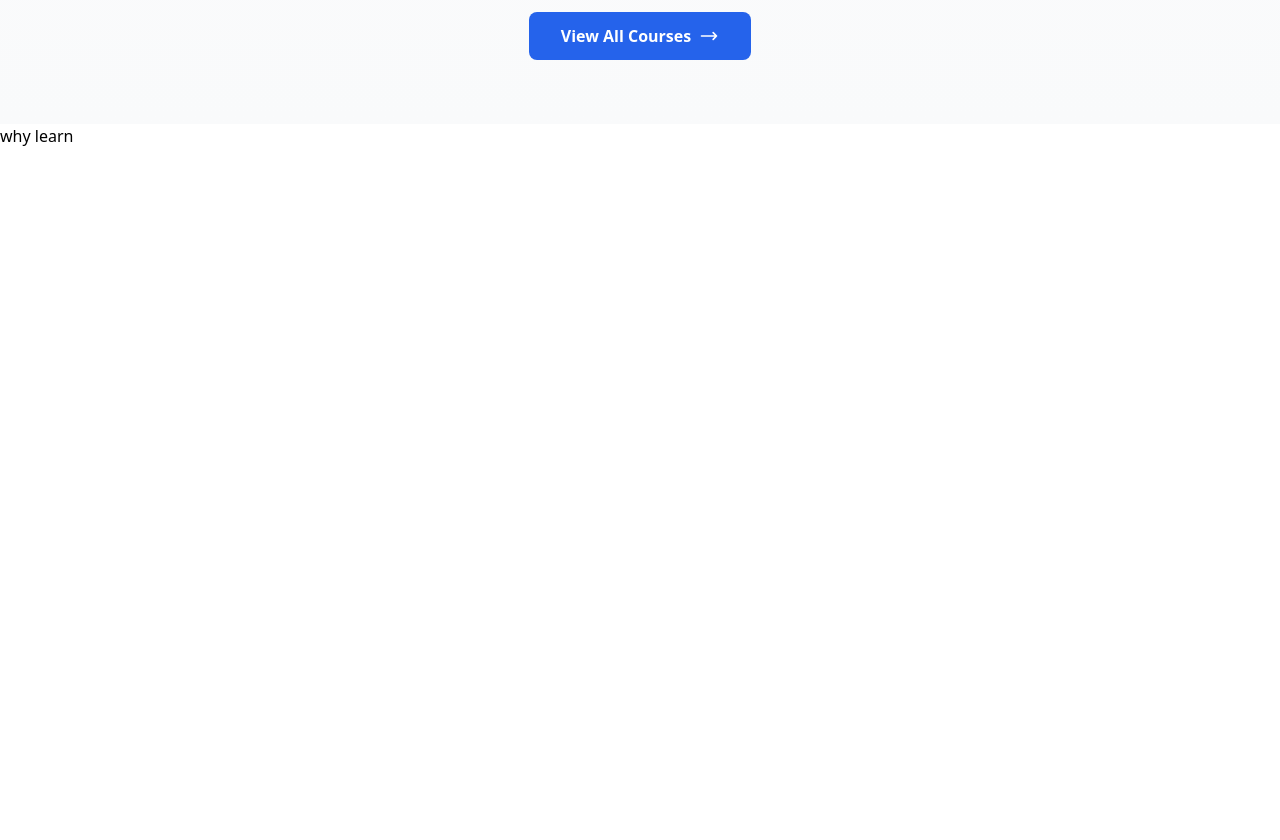
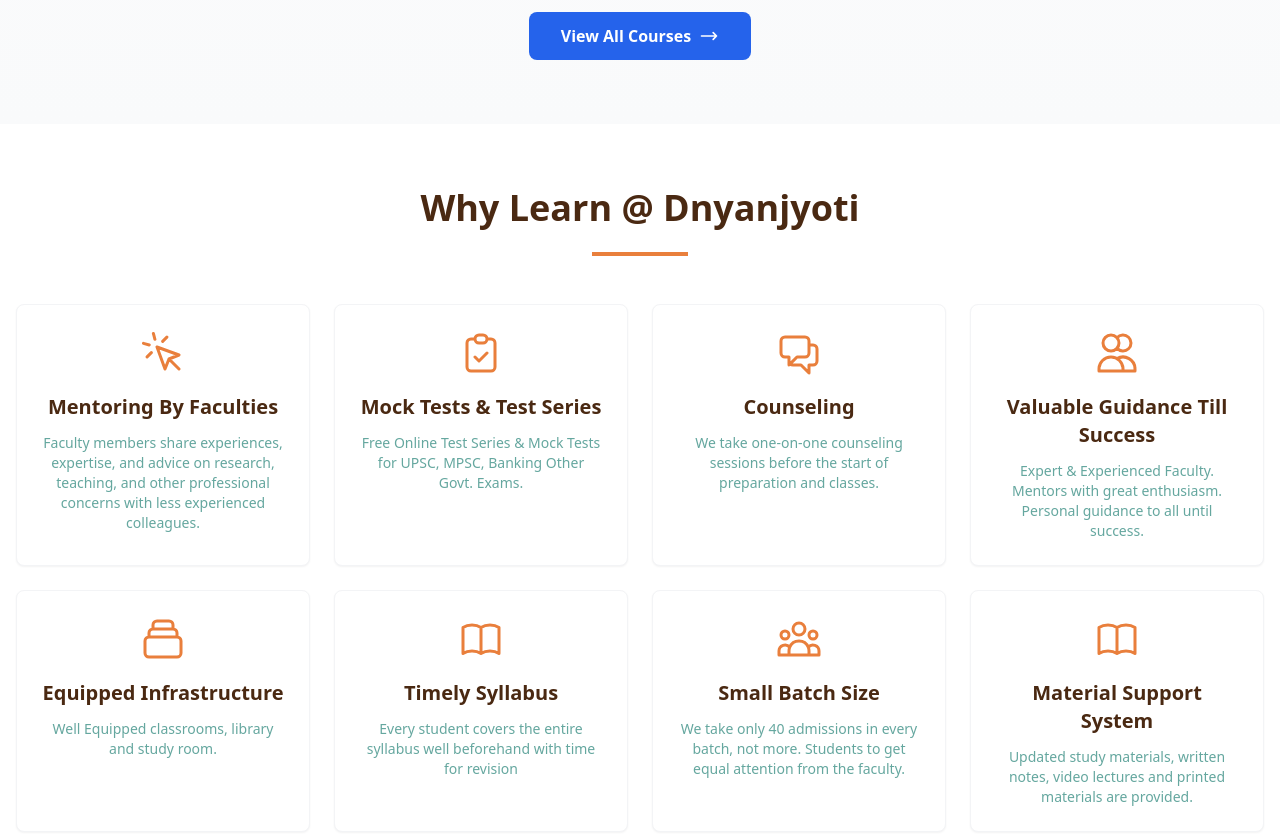
Before and after one commit to mdamir-012/dnyanjyoti-landing-page, a React (Create React App) app in the folder my-app/: page / in a window 1280 px wide. Shown: the part 1920-2760 px from the top of the page. Before the commit the page ends 2068 px from the top, so only its background shows below. Built offline with nearby package versions, Linux system fonts and the light colour scheme.

Commit message:
added whyLearn and showing completely fine on ui

```diff
--- a/my-app/src/Components/WhyLearn/WhyLearn.jsx
+++ b/my-app/src/Components/WhyLearn/WhyLearn.jsx
@@ -1,10 +1,142 @@
-import React from 'react'
-
+import React from 'react';
+const features = [
+  {
+    id: 1,
+    icon: (
+      <svg className="w-12 h-12 text-coral-500" viewBox="0 0 24 24" fill="none" stroke="currentColor">
+        <path d="M15 15l-2 5L9 9l11 4-5 2zm0 0l5 5M7.188 2.239l.777 2.897M5.136 7.965l-2.898-.777M13.95 4.05l-2.122 2.122m-5.657 5.656l-2.12 2.122" strokeLinecap="round" strokeLinejoin="round" strokeWidth="1.5"/>
+      </svg>
+    ),
+    title: "Mentoring By Faculties",
+    description: "Faculty members share experiences, expertise, and advice on research, teaching, and other professional concerns with less experienced colleagues."
+  },
+  {
+    id: 2,
+    icon: (
+      <svg className="w-12 h-12 text-coral-500" viewBox="0 0 24 24" fill="none" stroke="currentColor">
+        <path d="M9 5H7a2 2 0 00-2 2v12a2 2 0 002 2h10a2 2 0 002-2V7a2 2 0 00-2-2h-2M9 5a2 2 0 002 2h2a2 2 0 002-2M9 5a2 2 0 012-2h2a2 2 0 012 2m-6 9l2 2 4-4" strokeLinecap="round" strokeLinejoin="round" strokeWidth="1.5"/>
+      </svg>
+    ),
+    title: "Mock Tests & Test Series",
+    description: "Free Online Test Series & Mock Tests for UPSC, MPSC, Banking Other Govt. Exams."
+  },
+  {
+    id: 3,
+    icon: (
+      <svg className="w-12 h-12 text-coral-500" viewBox="0 0 24 24" fill="none" stroke="currentColor">
+        <path d="M17 8h2a2 2 0 012 2v6a2 2 0 01-2 2h-2v4l-4-4H9a1.994 1.994 0 01-1.414-.586m0 0L11 14h4a2 2 0 002-2V6a2 2 0 00-2-2H5a2 2 0 00-2 2v6a2 2 0 002 2h2v4l.586-.586z" strokeLinecap="round" strokeLinejoin="round" strokeWidth="1.5"/>
+      </svg>
+    ),
+    title: "Counseling",
+    description: "We take one-on-one counseling sessions before the start of preparation and classes."
+  },
+  {
+    id: 4,
+    icon: (
+      <svg className="w-12 h-12 text-coral-500" viewBox="0 0 24 24" fill="none" stroke="currentColor">
+        <path d="M12 4.354a4 4 0 110 5.292M15 21H3v-1a6 6 0 0112 0v1zm0 0h6v-1a6 6 0 00-9-5.197M13 7a4 4 0 11-8 0 4 4 0 018 0z" strokeLinecap="round" strokeLinejoin="round" strokeWidth="1.5"/>
+      </svg>
+    ),
+    title: "Valuable Guidance Till Success",
+    description: "Expert & Experienced Faculty. Mentors with great enthusiasm. Personal guidance to all until success."
+  },
+  {
+    id: 5,
+    icon: (
+      <svg className="w-12 h-12 text-coral-500" viewBox="0 0 24 24" fill="none" stroke="currentColor">
+        <path d="M19 11H5m14 0a2 2 0 012 2v6a2 2 0 01-2 2H5a2 2 0 01-2-2v-6a2 2 0 012-2m14 0V9a2 2 0 00-2-2M5 11V9a2 2 0 012-2m0 0V5a2 2 0 012-2h6a2 2 0 012 2v2M7 7h10" strokeLinecap="round" strokeLinejoin="round" strokeWidth="1.5"/>
+      </svg>
+    ),
+    title: "Equipped Infrastructure",
+    description: "Well Equipped classrooms, library and study room."
+  },
+  {
+    id: 6,
+    icon: (
+      <svg className="w-12 h-12 text-coral-500" viewBox="0 0 24 24" fill="none" stroke="currentColor">
+        <path d="M12 6.253v13m0-13C10.832 5.477 9.246 5 7.5 5S4.168 5.477 3 6.253v13C4.168 18.477 5.754 18 7.5 18s3.332.477 4.5 1.253m0-13C13.168 5.477 14.754 5 16.5 5c1.747 0 3.332.477 4.5 1.253v13C19.832 18.477 18.247 18 16.5 18c-1.746 0-3.332.477-4.5 1.253" strokeLinecap="round" strokeLinejoin="round" strokeWidth="1.5"/>
+      </svg>
+    ),
+    title: "Timely Syllabus",
+    description: "Every student covers the entire syllabus well beforehand with time for revision"
+  },
+  {
+    id: 7,
+    icon: (
+      <svg className="w-12 h-12 text-coral-500" viewBox="0 0 24 24" fill="none" stroke="currentColor">
+        <path d="M17 20h5v-2a3 3 0 00-5.356-1.857M17 20H7m10 0v-2c0-.656-.126-1.283-.356-1.857M7 20H2v-2a3 3 0 015.356-1.857M7 20v-2c0-.656.126-1.283.356-1.857m0 0a5.002 5.002 0 019.288 0M15 7a3 3 0 11-6 0 3 3 0 016 0zm6 3a2 2 0 11-4 0 2 2 0 014 0zM7 10a2 2 0 11-4 0 2 2 0 014 0z" strokeLinecap="round" strokeLinejoin="round" strokeWidth="1.5"/>
+      </svg>
+    ),
+    title: "Small Batch Size",
+    description: "We take only 40 admissions in every batch, not more. Students to get equal attention from the faculty."
+  },
+  {
+    id: 8,
+    icon: (
+      <svg className="w-12 h-12 text-coral-500" viewBox="0 0 24 24" fill="none" stroke="currentColor">
+        <path d="M12 6.253v13m0-13C10.832 5.477 9.246 5 7.5 5S4.168 5.477 3 6.253v13C4.168 18.477 5.754 18 7.5 18s3.332.477 4.5 1.253m0-13C13.168 5.477 14.754 5 16.5 5c1.747 0 3.332.477 4.5 1.253v13C19.832 18.477 18.247 18 16.5 18c-1.746 0-3.332.477-4.5 1.253" strokeLinecap="round" strokeLinejoin="round" strokeWidth="1.5"/>
+      </svg>
+    ),
+    title: "Material Support System",
+    description: "Updated study materials, written notes, video lectures and printed materials are provided."
+  }
+];
 const WhyLearn = () => {
   return (
-    <div>
-      <h1>why learn</h1>
+    <section className="py-16 bg-white">
+    <div className="container mx-auto px-4">
+      {/* Header */}
+      <div className="text-center mb-12">
+        <h2 className="text-3xl md:text-4xl font-bold text-[#4A2912] mb-6">
+          Why Learn @ Dnyanjyoti
+        </h2>
+        <div className="w-24 h-1 bg-[#E97F3C] mx-auto"></div>
+      </div>
+      {/* Features */}
+      <div className="grid grid-cols-1 md:grid-cols-2 lg:grid-cols-4 gap-6">
+        {features.map((feature) => (
+          <div
+            key={feature.id}
+            className="bg-white p-6 rounded-lg border border-gray-100 shadow-sm hover:shadow-md transition-shadow duration-300"
+          >
+            <div className="flex justify-center mb-4 text-[#E97F3C]">
+              {feature.icon}
+            </div>
+
+            <h3 className="text-xl font-bold text-[#4A2912] text-center mb-3">
+              {feature.title}
+            </h3>
+
+            <p className="text-[#65A79F] text-center text-sm">
+              {feature.description}
+            </p>
+          </div>
+        ))}
+      </div>
     </div>
+    {/* Scroll to Top Button */}
+    <div className="fixed bottom-8 right-8">
+      <button
+        onClick={() => window.scrollTo({ top: 0, behavior: 'smooth' })}
+        className="bg-[#FFB84C] hover:bg-[#E97F3C] text-white rounded-full p-3 shadow-lg transition-all duration-300 hover:scale-110"
+        aria-label="Scroll to top"
+      >
+        <svg
+          className="w-6 h-6"
+          fill="none"
+          stroke="currentColor"
+          viewBox="0 0 24 24"
+        >
+          <path
+            strokeLinecap="round"
+            strokeLinejoin="round"
+            strokeWidth={2}
+            d="M5 10l7-7m0 0l7 7m-7-7v18"
+          />
+        </svg>
+      </button>
+    </div>
+  </section>
   )
 }
 
```
